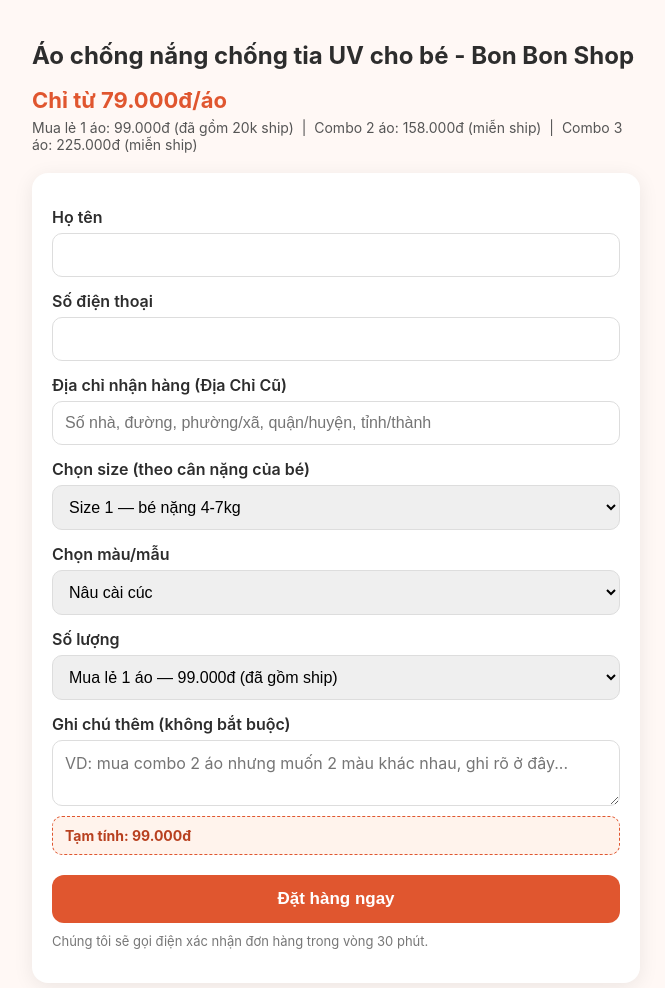
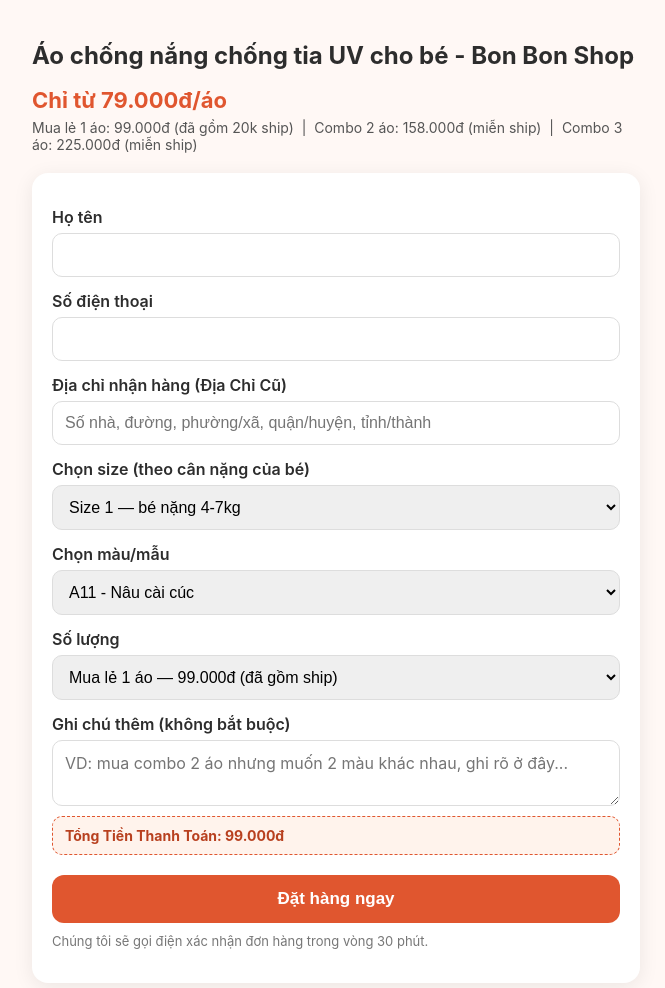
Before and after one commit to GipHub-Chinhpro/fb-conversion-landing, a website: page index.html in a window 1280 px wide. Shown: the whole page, without its empty margins (304-969 px from the left). Drawn offline with Linux system fonts and the light colour scheme.

Commit message:
Add A1-A11 product codes to color options, rename price label

```diff
--- a/index.html
+++ b/index.html
@@ -101,17 +101,17 @@ fbq('track', 'PageView');
 
       <label for="color">Chọn màu/mẫu</label>
       <select id="color" name="color" required>
-        <option value="Nâu cài cúc">Nâu cài cúc</option>
-        <option value="Hồng cài cúc">Hồng cài cúc</option>
-        <option value="Choàng ghi">Choàng ghi</option>
-        <option value="Choàng vàng">Choàng vàng</option>
-        <option value="Choàng trắng sữa">Choàng trắng sữa</option>
-        <option value="Choàng nâu">Choàng nâu</option>
-        <option value="Choàng hồng">Choàng hồng</option>
-        <option value="Khủng long vàng">Khủng long vàng</option>
-        <option value="Tai gấu trắng sữa">Tai gấu trắng sữa</option>
-        <option value="Tai gấu nâu">Tai gấu nâu</option>
-        <option value="Khủng long xanh lá">Khủng long xanh lá</option>
+        <option value="A11 - Nâu cài cúc">A11 - Nâu cài cúc</option>
+        <option value="A10 - Hồng cài cúc">A10 - Hồng cài cúc</option>
+        <option value="A9 - Choàng ghi">A9 - Choàng ghi</option>
+        <option value="A8 - Choàng vàng">A8 - Choàng vàng</option>
+        <option value="A7 - Choàng trắng sữa">A7 - Choàng trắng sữa</option>
+        <option value="A6 - Choàng nâu">A6 - Choàng nâu</option>
+        <option value="A5 - Choàng hồng">A5 - Choàng hồng</option>
+        <option value="A3 - Khủng long vàng">A3 - Khủng long vàng</option>
+        <option value="A4 - Tai gấu trắng sữa">A4 - Tai gấu trắng sữa</option>
+        <option value="A2 - Tai gấu nâu">A2 - Tai gấu nâu</option>
+        <option value="A1 - Khủng long xanh lá">A1 - Khủng long xanh lá</option>
       </select>
 
       <label for="quantity">Số lượng</label>
@@ -124,7 +124,7 @@ fbq('track', 'PageView');
       <label for="note">Ghi chú thêm (không bắt buộc)</label>
       <textarea id="note" name="note" placeholder="VD: mua combo 2 áo nhưng muốn 2 màu khác nhau, ghi rõ ở đây..."></textarea>
 
-      <div class="price-box" id="priceBox">Tạm tính: 99.000đ</div>
+      <div class="price-box" id="priceBox">Tổng Tiền Thanh Toán: 99.000đ</div>
 
       <button type="submit" id="submitBtn">Đặt hàng ngay</button>
       <div class="note">Chúng tôi sẽ gọi điện xác nhận đơn hàng trong vòng 30 phút.</div>
@@ -161,7 +161,7 @@ function getSelectedPrice() {
 function updatePriceBox() {
   const price = getSelectedPrice();
   document.getElementById('priceBox').textContent =
-    'Tạm tính: ' + price.toLocaleString('vi-VN') + 'đ';
+    'Tổng Tiền Thanh Toán: ' + price.toLocaleString('vi-VN') + 'đ';
 }
 document.getElementById('quantity').addEventListener('change', updatePriceBox);
 updatePriceBox();
```
